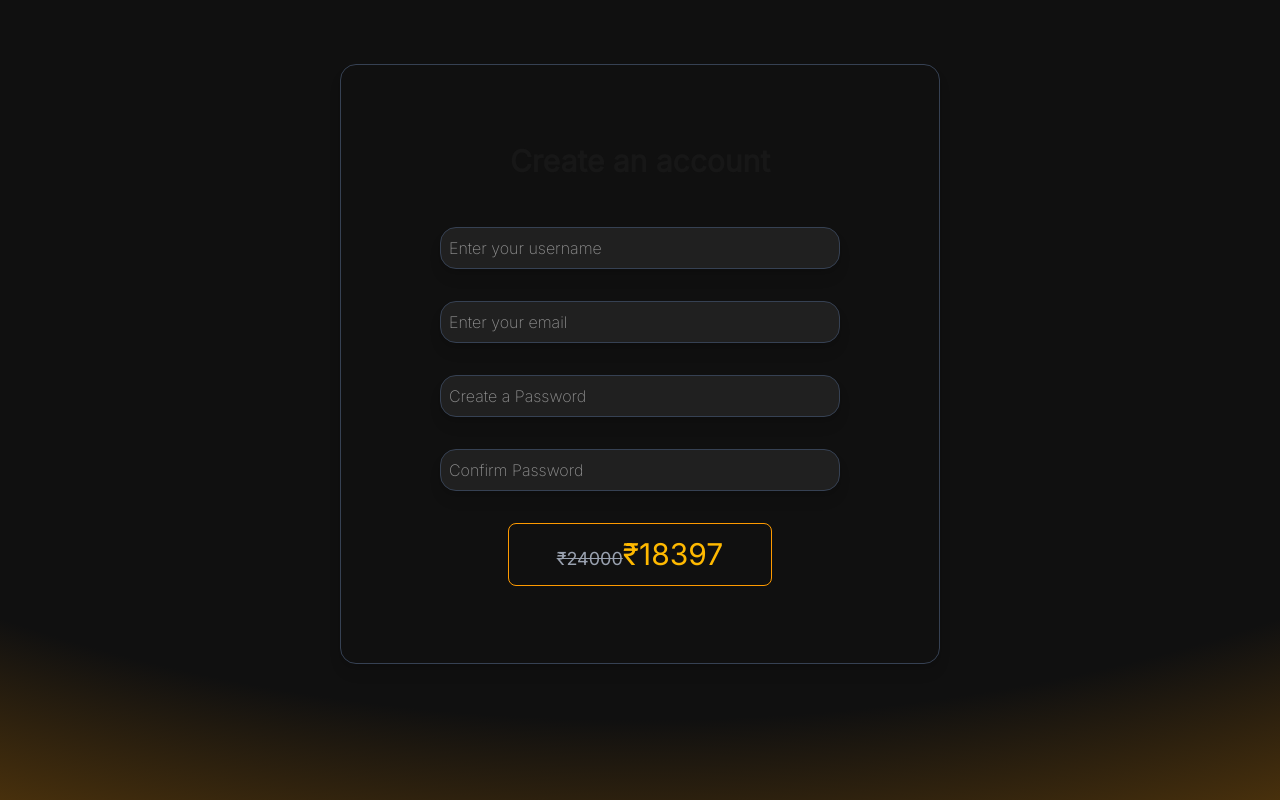
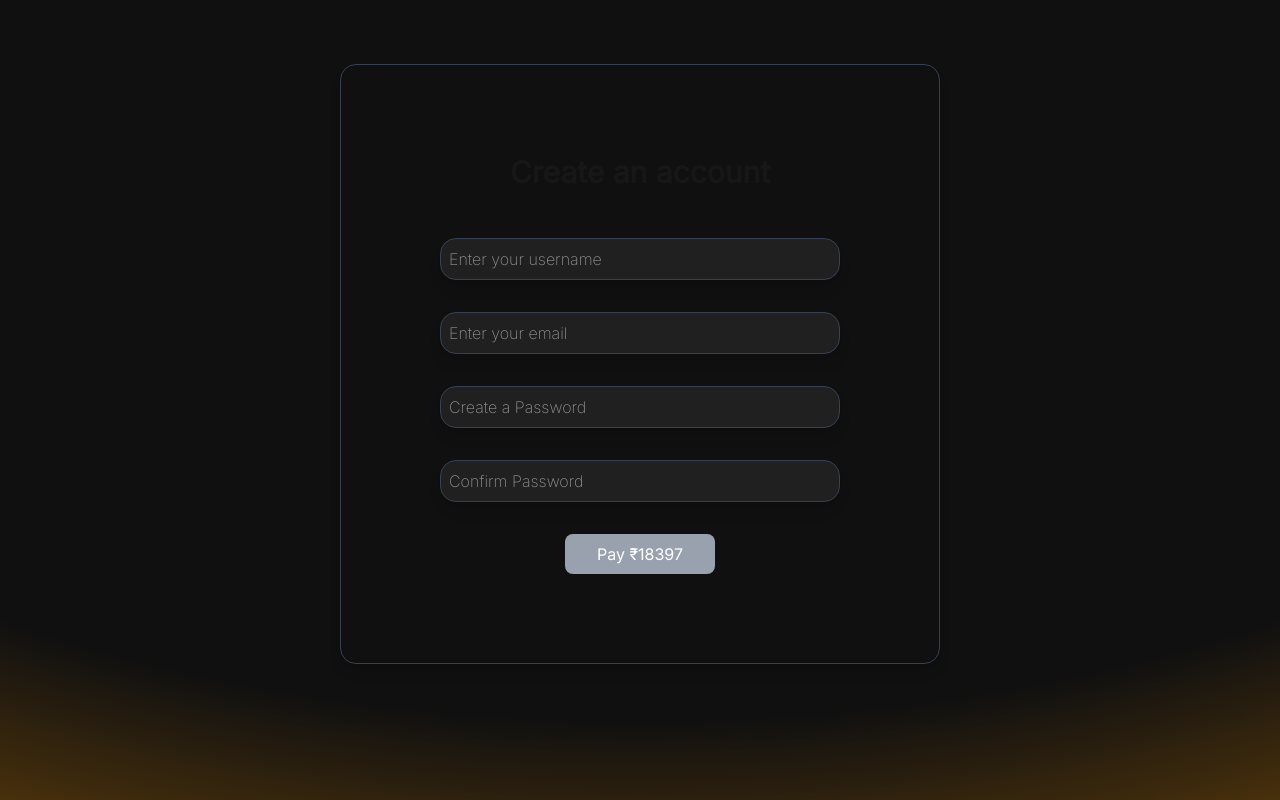
Before and after one commit to raghuveersamarth/Communication, a Next.js app: page /dashboard/Billing in a window 1280 px wide. Built offline with nearby package versions, Linux system fonts and the light colour scheme.

Commit message:
razorpaydone

```diff
--- a/app/dashboard/Billing/page.js
+++ b/app/dashboard/Billing/page.js
@@ -2,9 +2,8 @@
 import React, { useState } from "react";
 import Image from "next/image";
 import { Inter } from "next/font/google";
-// import { createClientComponentClient } from "@supabase/auth-helpers-nextjs";
-import { useRouter } from "next/navigation";
 import RevealOnScroll from "@/components/RevealOnScroll";
+import CheckoutButton from "@/components/CheckoutButton";
 
 const inter = Inter({
   subsets: ["latin"],
@@ -13,77 +12,140 @@ const inter = Inter({
 });
 
 const BillingForm = () => {
+  const [form, setForm] = useState({
+    username: "",
+    email: "",
+    password: "",
+    confirmPassword: "",
+  });
+
+  const handleChange = (e) => {
+    setForm({ ...form, [e.target.name]: e.target.value });
+  };
+
+  // Password validation checks
+  const isPasswordValid = (password) => {
+    const minLength = password.length >= 8;
+    const hasUpperCase = /[A-Z]/.test(password);
+    const hasSpecialChar = /[!@#$%^&*]/.test(password);
+    const hasNumber = /\d/.test(password);
+    return minLength && hasUpperCase && hasSpecialChar && hasNumber;
+  };
+
+  // Form validation states
+  const isFormIncomplete =
+    !form.username || !form.email || !form.password || !form.confirmPassword;
+
+  const passwordsMatch =
+    form.password &&
+    form.confirmPassword &&
+    form.password === form.confirmPassword;
+
+  const passwordMeetsRequirements =
+    form.password && isPasswordValid(form.password);
+
+  const showPasswordError = form.password && !isPasswordValid(form.password);
+
+  const showConfirmPasswordError = form.confirmPassword && !passwordsMatch;
+
   const UserActivation = (e) => {
-    let ndata = Object.fromEntries(e)
-
+    let ndata = Object.fromEntries(e);
+    console.log(ndata);
   };
 
   return (
-    <>
     <div
-        className={`${inter.className} mt-16 border border-gray-700 rounded-2xl shadow-lg  hover:shadow-amber-500/10 transition-all duration-300 hover:border-amber-500/30 h-[600px] w-[600px] bg-[#101010] flex flex-col items-center p-6 justify-center`}
+      className={`${inter.className} mt-16 border border-gray-700 rounded-2xl shadow-lg hover:shadow-amber-500/10 transition-all duration-300 hover:border-amber-500/30 h-[600px] w-[600px] bg-[#101010] flex flex-col items-center p-6 justify-center`}
     >
       <h1 className="mb-12 font-bold text-3xl">Create an account</h1>
       <form
         action={UserActivation}
-          className=" flex flex-col items-center gap-4 "
+        className="flex flex-col items-center gap-4"
       >
+        {/* Username Field */}
         <label>
           <RevealOnScroll delay={0.2}>
             <input
-                className="mb-4 p-2  w-[400px] bg-[#202020] text-white border border-gray-700 rounded-2xl shadow-lg  hover:shadow-amber-500/10 transition-all duration-300 hover:border-amber-500/30 "
+              className="mb-4 p-2 w-[400px] bg-[#202020] text-white border border-gray-700 rounded-2xl shadow-lg hover:shadow-amber-500/10 transition-all duration-300 hover:border-amber-500/30"
               name="username"
               type="text"
-                defaultValue={""}
+              value={form.username}
+              onChange={handleChange}
               placeholder="Enter your username"
+              required
             />
           </RevealOnScroll>
         </label>
+
+        {/* Email Field */}
         <label>
           <RevealOnScroll delay={0.4}>
             <input
-                className="mb-4 p-2  w-[400px] bg-[#202020] text-white border border-gray-700 rounded-2xl shadow-lg  hover:shadow-amber-500/10 transition-all duration-300 hover:border-amber-500/30 "
+              className="mb-4 p-2 w-[400px] bg-[#202020] text-white border border-gray-700 rounded-2xl shadow-lg hover:shadow-amber-500/10 transition-all duration-300 hover:border-amber-500/30"
               name="email"
-                type="text"
-                defaultValue={""}
+              type="email"
+              value={form.email}
+              onChange={handleChange}
               placeholder="Enter your email"
+              required
             />
           </RevealOnScroll>
         </label>
+
+        {/* Password Field */}
         <label>
           <RevealOnScroll delay={0.6}>
             <input
-                className="mb-4 p-2  w-[400px] bg-[#202020] text-white border border-gray-700 rounded-2xl shadow-lg  hover:shadow-amber-500/10 transition-all duration-300 hover:border-amber-500/30 "
+              className="mb-4 p-2 w-[400px] bg-[#202020] text-white border border-gray-700 rounded-2xl shadow-lg hover:shadow-amber-500/10 transition-all duration-300 hover:border-amber-500/30"
               name="password"
-                type="text"
-                defaultValue={""}
+              type="password"
+              value={form.password}
+              onChange={handleChange}
               placeholder="Create a Password"
+              required
             />
           </RevealOnScroll>
         </label>
+
+        {/* Password Requirements Error */}
+        {showPasswordError && (
+          <div className="w-[70%]">
+            <p className="text-red-500 text-[15px]">Password must contain: 1 special character, 1 capital letter and one Number</p>
+          </div>
+        )}
+
+        {/* Confirm Password Field */}
         <label>
           <RevealOnScroll delay={0.8}>
             <input
-                className="mb-4 p-2  w-[400px] bg-[#202020] text-white border border-gray-700 rounded-2xl shadow-lg  hover:shadow-amber-500/10 transition-all duration-300 hover:border-amber-500/30 "
+              className="mb-4 p-2 w-[400px] bg-[#202020] text-white border border-gray-700 rounded-2xl shadow-lg hover:shadow-amber-500/10 transition-all duration-300 hover:border-amber-500/30"
               name="confirmPassword"
-                type="text"
-                defaultValue={""}
+              type="password"
+              value={form.confirmPassword}
+              onChange={handleChange}
               placeholder="Confirm Password"
+              required
             />
           </RevealOnScroll>
         </label>
+
+        {/* Password Match Error */}
+        {showConfirmPasswordError && (
+          <p className="text-red-500">Passwords don't match</p>
+        )}
+
+        {/* Checkout Button */}
         <RevealOnScroll delay={1.0}>
-            <button
-              type="submit"
-              className="border text-center border-amber-500 text-white  py-3 rounded-lg hover:bg-amber-600 transition-colors font-medium px-12"
-            >
-              <span className="text-gray-400 text-lg line-through">₹24000</span>
-              <span className="text-3xl text-amber-400">₹18397</span>
-            </button>
+          <CheckoutButton
+            className=""
+            course={{ id: 1, title: "Sample Course", price: 18397 }}
+            disabled={
+              isFormIncomplete || !passwordsMatch || !passwordMeetsRequirements
+            }
+          />
         </RevealOnScroll>
       </form>
     </div>
-    </>
   );
 };
 
--- a/components/CheckoutButton.js
+++ b/components/CheckoutButton.js
@@ -1,12 +1,34 @@
-"use client"
-import React from 'react'
-import { useState } from 'react'
-const CheckoutButton = () => {
+'use client';
+import Script from 'next/script';
+
+export default function CheckoutButton({ course, disabled }) {
+  const handlePayment = async () => {
+    // 1. Create Razorpay order
+    const res = await fetch('/api/razorpay/create-order', {
+      method: 'POST',
+      headers: { 'Content-Type': 'application/json' },
+      body: JSON.stringify({
+        courseId: course.id,
+        amount: course.price
+      })
+    });
+    const { orderId } = await res.json();
+
+    // 2. Open Razorpay modal
+    const options = {
+      key: process.env.NEXT_PUBLIC_RAZORPAY_KEY_ID,
+      amount: course.price * 100,
+      order_id: orderId,
+      name: course.title,
+      handler: () => window.location.reload() // Refresh to update access
+    };
+    new window.Razorpay(options).open();
+  };
+
   return (
-    <div>
-
-    </div>
-  )
+    <>
+      <Script src="https://checkout.razorpay.com/v1/checkout.js" />
+      <button disabled={disabled} className='border text-center border-amber-500 text-white px-8 py-2 rounded-lg hover:bg-amber-600 cursor-pointer transition-colors font-medium disabled:bg-gray-400 disabled:border-none' onClick={handlePayment}>Pay ₹{course.price}</button>
+    </>
+  );
 }
-
-export default CheckoutButton
```
Lines whose indentation alone changed are shown as unchanged.
